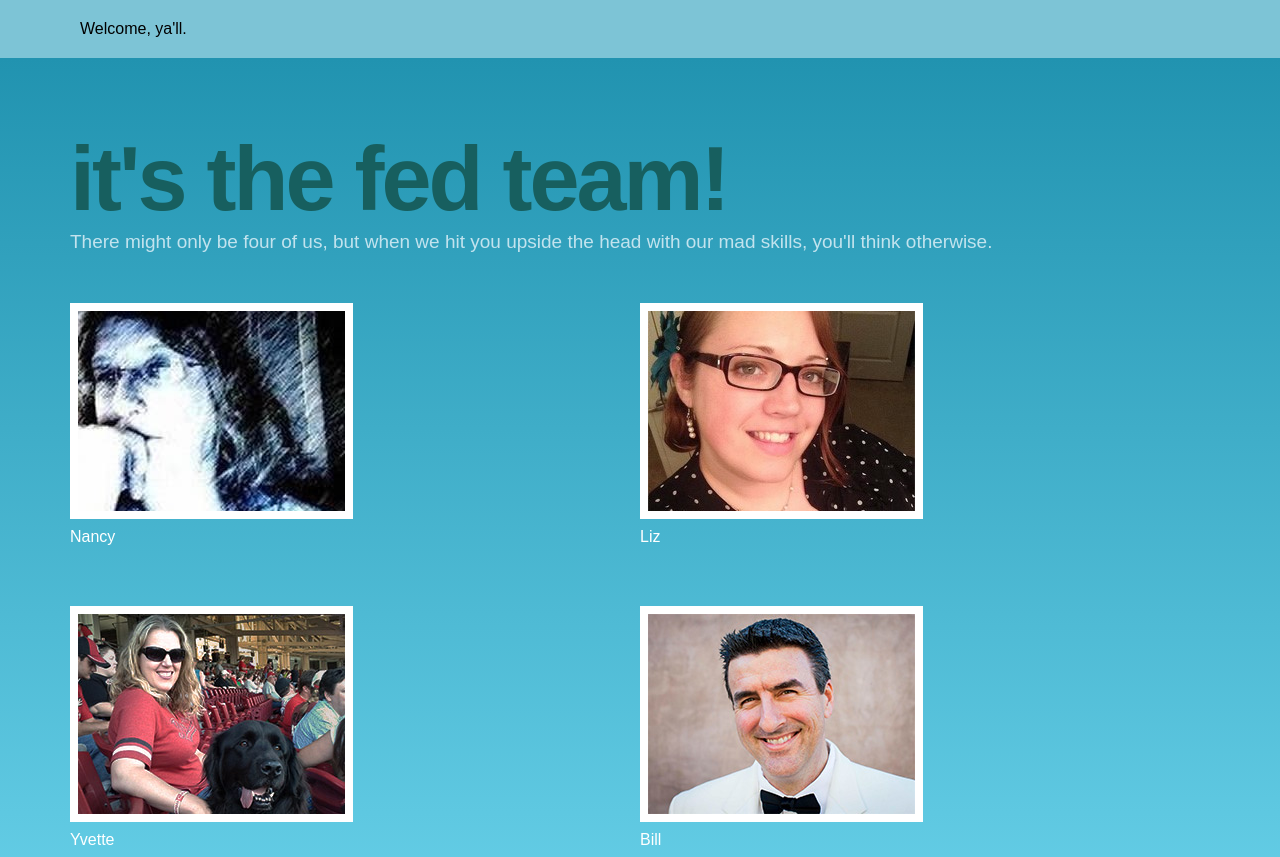
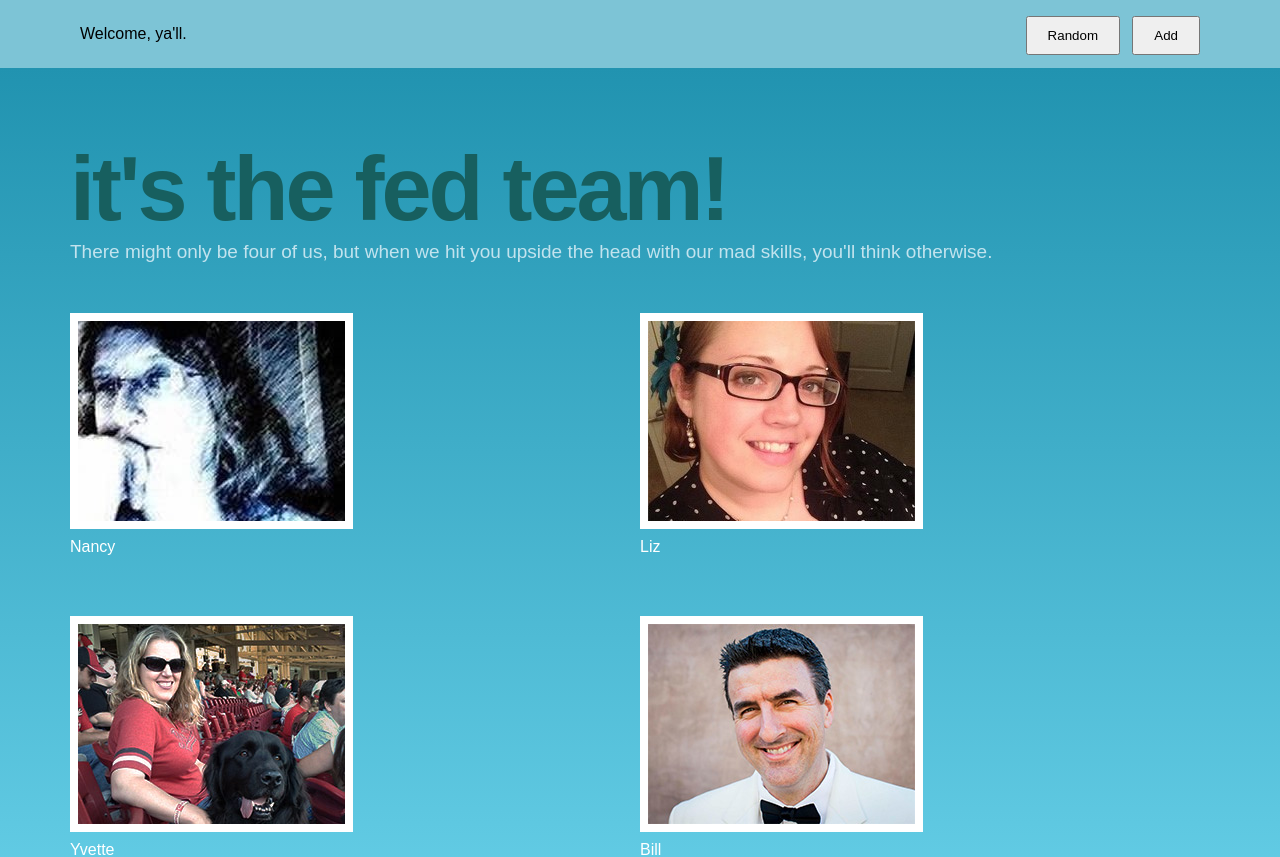
Before and after one commit to billpliske/react-tutorial, a React (Create React App) app: page / in a window 1280 px wide. Shown: the top 857 px of the page. Built offline with nearby package versions, Linux system fonts and the light colour scheme.

Commit message:
components set up

```diff
--- a/src/App.css
+++ b/src/App.css
@@ -1,10 +1,26 @@
 .header {
     background-color: #7dc4d6;
-    padding: 20px 80px;
+    display: relative;
+    padding: 25px 80px;
 }
 
 .header-text {
+    display: inline-block;
     margin: 0;
+}
+
+.add-button {
+    padding: 10px 20px;
+    position: absolute;
+    right: 80px;
+    top: 16px;
+}
+
+.random-button {
+    padding: 10px 20px;
+    position: absolute;
+    right: 160px;
+    top: 16px;
 }
 
 .inner-wrapper {
--- a/src/App.js
+++ b/src/App.js
@@ -1,22 +1,23 @@
-import React, { Component } from 'react';
-import nancy from './images/nancy.jpg';
-import liz from './images/liz.jpg';
-import yvette from './images/yvette.jpg';
-import bill from './images/bill.jpg';
-import './App.css';
+import React, { Component } from "react";
+import nancy from "./images/nancy.jpg";
+import liz from "./images/liz.jpg";
+import yvette from "./images/yvette.jpg";
+import bill from "./images/bill.jpg";
+import "./App.css";
+import Header from "./components/Header";
+import Footer from "./components/Footer";
 
 class App extends Component {
   render() {
     return (
       <div className="wrapper">
-        <div className="header">
-          <p className="header-text">
-            Welcome, ya'll.
-          </p>
-        </div>
+        <Header />
         <div className="inner-wrapper">
           <h1 className="title">it's the fed team!</h1>
-          <p className="intro">There might only be four of us, but when we hit you upside the head with our mad skills, you'll think otherwise.</p>
+          <p className="intro">
+            There might only be four of us, but when we hit you upside the head
+            with our mad skills, you'll think otherwise.
+          </p>
 
           <div className="mug-wrapper">
             <div className="person">
@@ -39,13 +40,8 @@ class App extends Component {
               <p className="name">Bill</p>
             </div>
           </div>
-
-          <div className="footer"><p>Copyright 2018, from the Front End Design team.</p></div>
+          <Footer />
         </div>
-
-
-
-
       </div>
     );
   }
--- /dev/null
+++ b/src/components/Footer.js
@@ -0,0 +1,14 @@
+import React, { Component } from "react";
+import "../App.css";
+
+class Footer extends Component {
+  render() {
+    return (
+      <div className="footer">
+        <p>Copyright 2018, from the Front End Design team.</p>
+      </div>
+    );
+  }
+}
+
+export default Footer;
--- /dev/null
+++ b/src/components/Header.js
@@ -0,0 +1,16 @@
+import React, { Component } from "react";
+import "../App.css";
+
+class Header extends Component {
+  render() {
+    return (
+      <div className="header">
+        <p className="header-text">Welcome, ya'll.</p>
+        <button className="add-button">Add</button>
+        <button className="random-button">Random</button>
+      </div>
+    );
+  }
+}
+
+export default Header;
```
